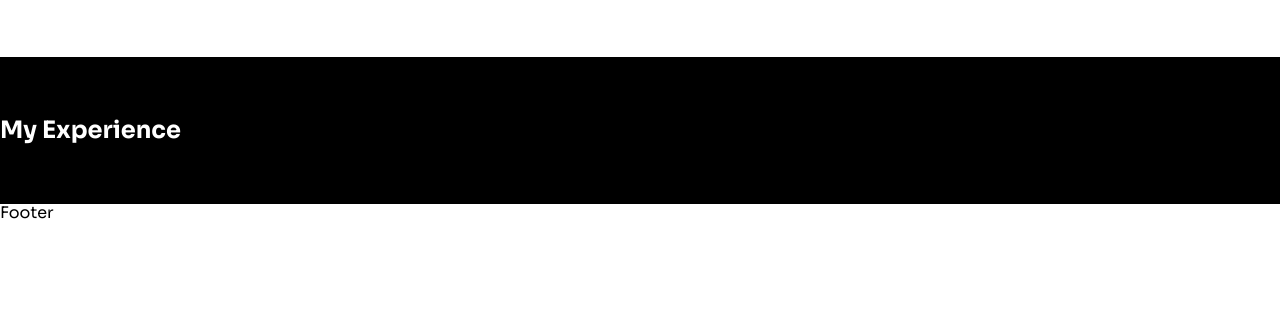
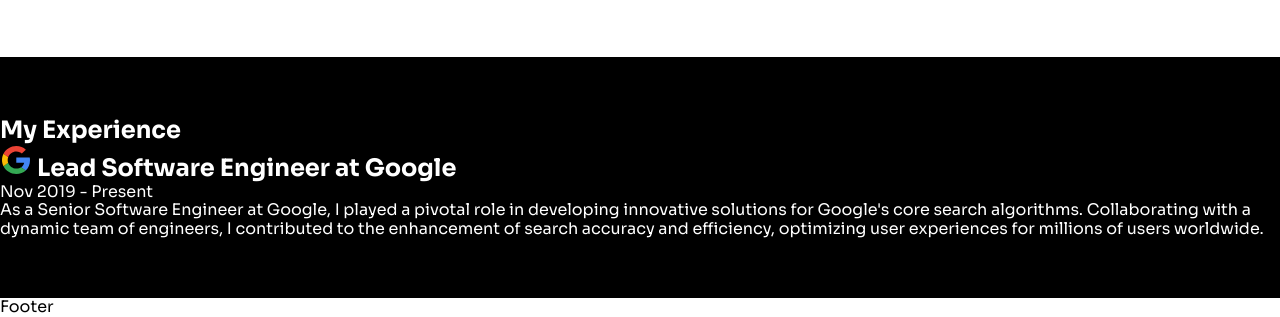
Before and after one commit to ozodbekw/illustrarion-portfolio, a plain HTML site: page index.html in a window 1280 px wide. Shown: the part 1464-1781 px from the top of the page. Before the commit the page ends 1687 px from the top, so only its background shows below. Drawn offline with Linux system fonts and the light colour scheme.

Commit message:
Add experience section with cards and Google SVG asset

```diff
--- a/css/style.css
+++ b/css/style.css
@@ -215,3 +215,16 @@ main {
 }
 .experience__title {
 }
+
+.experience__wrapper {
+}
+.experience__card {
+}
+.experience__card-top {
+}
+.experience__card-title {
+}
+.experience__card-time {
+}
+.experience__card-descibtion {
+}
--- a/index.html
+++ b/index.html
@@ -178,6 +178,25 @@
       <section class="experience">
         <div class="experience__container container">
           <h2 class="experience__title">My <span>Experience</span></h2>
+          <div class="experience__wrapper">
+            <div class="experience__card">
+              <div class="experience__card-top">
+                <h2 class="experience__card-title">
+                  <img src="./img/svg/google.svg" alt="" />
+                  Lead Software Engineer at Google
+                </h2>
+                <p class="experience__card-time">Nov 2019 - Present</p>
+              </div>
+              <p class="experience__card-descibtion">
+                As a Senior Software Engineer at Google, I played a pivotal role
+                in developing innovative solutions for Google's core search
+                algorithms. Collaborating with a dynamic team of engineers, I
+                contributed to the enhancement of search accuracy and
+                efficiency, optimizing user experiences for millions of users
+                worldwide.
+              </p>
+            </div>
+          </div>
         </div>
       </section>
     </main>
```
Also changed, not shown: img/svg/google.svg (added).
